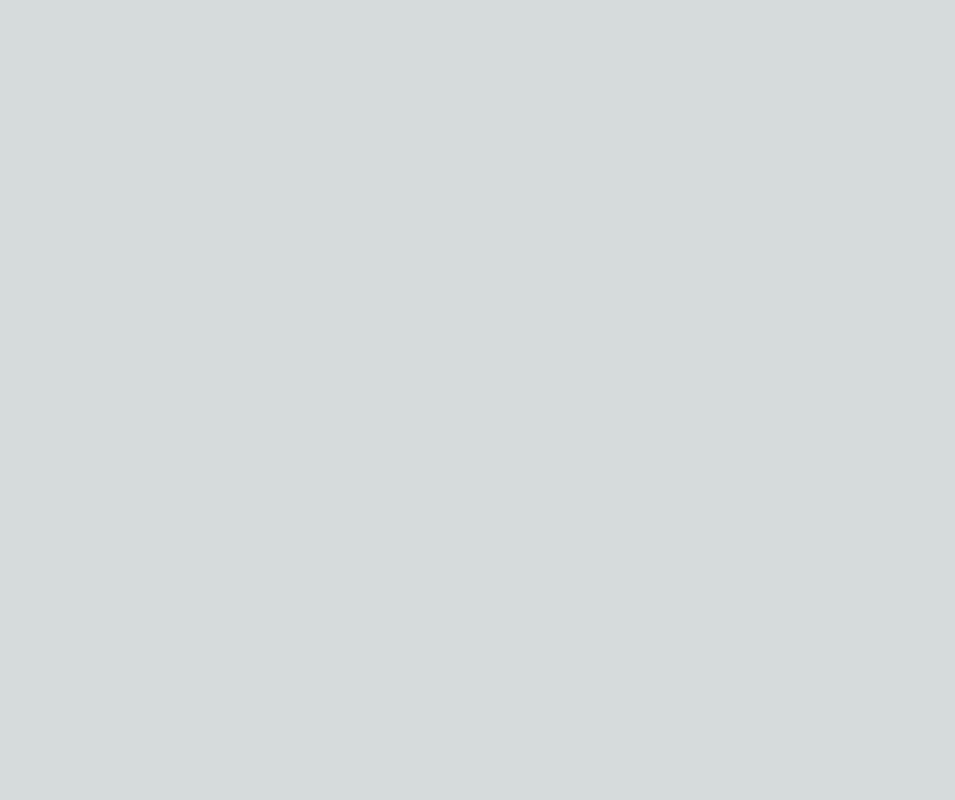
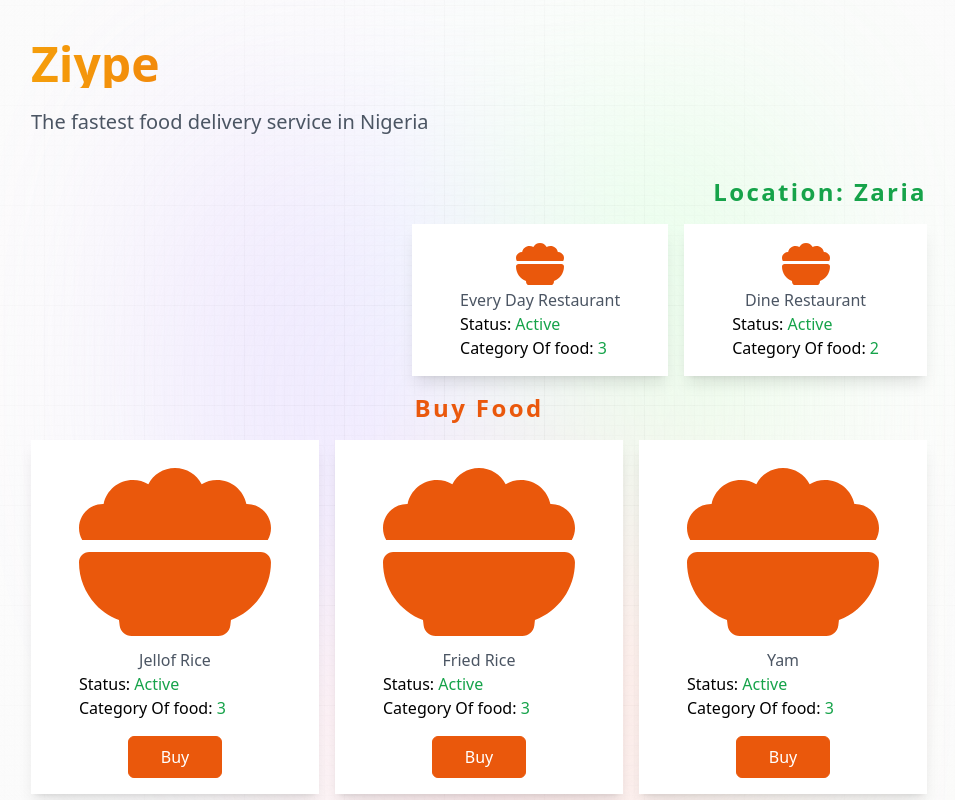
Before and after one commit to Abdullahi-design/todo-test, a Next.js app: page / in a window 1280 px wide. Shown: the top 800 px of the page, without its empty margins (161-1116 px from the left). Built offline with nearby package versions, Linux system fonts and the light colour scheme.

Commit message:
desktop view

```diff
--- a/app/globals.css
+++ b/app/globals.css
@@ -1,33 +1,85 @@
+@import url("https://fonts.googleapis.com/css2?family=Inter:wght@100;200;300;400;500;600;700;800;900&display=swap");
+
 @tailwind base;
 @tailwind components;
 @tailwind utilities;
 
-:root {
-  --foreground-rgb: 0, 0, 0;
-  --background-start-rgb: 214, 219, 220;
-  --background-end-rgb: 255, 255, 255;
+/*
+  Note: The styles for this gradient grid background is heavily inspired by the creator of this amazing site (https://dub.sh) – all credits go to them!
+*/
+
+/* logo_color: #ff5722 */
+/* logo_color: #1f2937 */
+
+.main {
+  width: 100vw;
+  min-height: 100vh;
+  position: fixed;
+  display: flex;
+  justify-content: center;
+  padding: 120px 24px 160px 24px;
+  pointer-events: none;
 }
 
-@media (prefers-color-scheme: dark) {
-  :root {
-    --foreground-rgb: 255, 255, 255;
-    --background-start-rgb: 0, 0, 0;
-    --background-end-rgb: 0, 0, 0;
+.main:before {
+  background: radial-gradient(circle, rgba(2, 0, 36, 0) 0, #fafafa 100%);
+  position: absolute;
+  content: "";
+  z-index: 2;
+  width: 100%;
+  height: 100%;
+  top: 0;
+}
+
+.main:after {
+  content: "";
+  background-image: url("/assets/images/grid.svg");
+  z-index: 1;
+  position: absolute;
+  width: 100%;
+  height: 100%;
+  top: 0;
+  opacity: 0.4;
+  filter: invert(1);
+}
+
+.gradient {
+  height: fit-content;
+  z-index: 3;
+  width: 100%;
+  max-width: 640px;
+  background-image: radial-gradient(
+      at 27% 37%,
+      hsla(215, 98%, 61%, 1) 0px,
+      transparent 0%
+    ),
+    radial-gradient(at 97% 21%, hsla(125, 98%, 72%, 1) 0px, transparent 50%),
+    radial-gradient(at 52% 99%, hsla(354, 98%, 61%, 1) 0px, transparent 50%),
+    radial-gradient(at 10% 29%, hsla(256, 96%, 67%, 1) 0px, transparent 50%),
+    radial-gradient(at 97% 96%, hsla(38, 60%, 74%, 1) 0px, transparent 50%),
+    radial-gradient(at 33% 50%, hsla(222, 67%, 73%, 1) 0px, transparent 50%),
+    radial-gradient(at 79% 53%, hsla(343, 68%, 79%, 1) 0px, transparent 50%);
+  position: absolute;
+  content: "";
+  width: 100%;
+  height: 100%;
+  filter: blur(100px) saturate(150%);
+  top: 80px;
+  opacity: 0.15;
+}
+
+@media screen and (max-width: 640px) {
+  .main {
+    padding: 0;
   }
 }
 
-body {
-  color: rgb(var(--foreground-rgb));
-  background: linear-gradient(
-      to bottom,
-      transparent,
-      rgb(var(--background-end-rgb))
-    )
-    rgb(var(--background-start-rgb));
+/* Tailwind Styles */
+
+.app {
+  @apply relative z-10 flex justify-center items-center flex-col max-w-7xl mx-auto sm:px-16 px-6;
 }
 
-@layer utilities {
-  .text-balance {
-    text-wrap: balance;
-  }
+.orange_gradient {
+  @apply bg-gradient-to-r from-amber-500 via-orange-600 to-yellow-500 bg-clip-text text-transparent;
 }
--- a/app/layout.tsx
+++ b/app/layout.tsx
@@ -1,6 +1,8 @@
 import type { Metadata } from "next";
 import { Inter } from "next/font/google";
 import "./globals.css";
+import Nav from "@/components/Nav";
+import Footer from "@/components/Footer";
 
 const inter = Inter({ subsets: ["latin"] });
 
@@ -15,8 +17,20 @@ export default function RootLayout({
   children: React.ReactNode;
 }>) {
   return (
-    <html lang="en">
-      <body className={inter.className}>{children}</body>
+    <html lang='en'>
+      <body>
+        <div className='main'>
+          <div className='gradient' />
+        </div>
+
+        <main className=''>
+          <div className='app flex flex-col overflow-hidden min-h-screen'>
+            {/* <Nav/> */}
+            <div className='flex-grow flex-1'>{children}</div>
+            <Footer/>
+          </div>
+        </main>
+      </body>
     </html>
   );
 }
--- a/app/page.tsx
+++ b/app/page.tsx
@@ -1,7 +1,16 @@
-import Image from "next/image";
+import FoodCategory from "@/components/FoodCategory";
+import HeroPage from "@/components/HeroPage";
+import RestaurantCard from "@/components/RestaurantCard";
 
 export default function Home() {
   return (
-    <main></main>
+    <main className="w-full text-center">
+
+      <HeroPage/>
+
+      <RestaurantCard/>
+
+      <FoodCategory/>
+    </main>
   );
 }
--- /dev/null
+++ b/components/FoodCategory.tsx
@@ -0,0 +1,30 @@
+import { restaurants } from '@/data'
+import { FaBowlFood } from "react-icons/fa6";
+
+const FoodCategory = () => {
+  return (
+    <div>
+        <h1 className='text-2xl my-4 text-orange-600 font-bold tracking-widest'>Buy Food</h1>
+
+        <div className='gap-4 grid grid-cols-3'>
+            {restaurants.map((restaurant) => (
+                restaurant.dishes.map((dish, index) => (
+                    <div key={index} className='bg-white shadow-lg p-4 px-12'>
+                        <span className='bg-red-300'><FaBowlFood className='w-48 h-48 text-center mx-auto text-orange-600' /></span>
+                        <h1 className='text-gray-600'>{dish.name}</h1>
+                        <h1 className='text-left'>Status: <span className='text-green-600'>Active</span> </h1>
+                        <h1 className='text-left'>Category Of food: {" "}
+                            <span className='text-green-600'>
+                                {restaurant.dishes.length}
+                            </span>
+                        </h1>
+                        <button className='text-white bg-orange-600 px-8 p-2 rounded-md mt-4 hover:bg-white hover:text-black border border-orange-600 transition delay-150'>Buy</button>
+                    </div>
+                ))
+            ))}
+        </div>
+    </div>
+  )
+}
+
+export default FoodCategory
--- /dev/null
+++ b/components/Footer.tsx
@@ -0,0 +1,10 @@
+const Footer = () => {
+  return (
+    <div className='flex w-full gap-2 my-4 border-t-[1.7px] border-black justify-center'>
+        <p className='mt-4'>Powered by</p>
+        <h1 className="orange_gradient text-2xl leading-[1.15] mt-4">Ziype</h1>
+    </div>
+  )
+}
+
+export default Footer
--- /dev/null
+++ b/components/HeroPage.tsx
@@ -0,0 +1,16 @@
+import React from 'react'
+
+const HeroPage = () => {
+    return (
+        <div className='my-10 text-left'>
+            <h1 className="orange_gradient mt-5 text-4xl font-extrabold leading-[1.15] text-black md:text-5xl">
+                Ziype
+            </h1>
+            <p className="mt-5 text-md text-gray-600 md:text-xl max-w-lg">
+                The fastest food delivery service in Nigeria
+            </p>
+        </div>
+    )
+}
+
+export default HeroPage
--- /dev/null
+++ b/components/Nav.tsx
@@ -0,0 +1,13 @@
+import React from 'react'
+
+const Nav = () => {
+  return (
+    <div className='border-b-[1.7px] border-black w-full'>
+        <h1 className="my-3 text-left orange_gradient mt-5 text-4xl font-extrabold leading-[1.15] text-black md:text-5xl">
+            LOGO
+        </h1>
+    </div>
+  )
+}
+
+export default Nav
--- /dev/null
+++ b/components/RestaurantCard.tsx
@@ -0,0 +1,26 @@
+import { restaurants } from '../data'
+import { FaBowlFood } from "react-icons/fa6";
+
+const RestaurantCard = () => {
+    return (
+        <div>
+            <h1 className='text-2xl my-4 text-right text-green-600 font-bold tracking-widest'>Location: Zaria</h1>
+            <div className='flex gap-4 justify-end'>
+                {restaurants.map(restaurant => (
+                    <div className='bg-white shadow-lg p-4 px-12'>
+                        <span className=''><FaBowlFood className='w-12 h-12 text-center mx-auto text-orange-600' /></span>
+                        <h1 className='text-gray-600'>{restaurant.name}</h1>
+                        <h1 className='text-left'>Status: <span className='text-green-600'>Active</span> </h1>
+                        <h1 className='text-left'>Category Of food: {" "}
+                            <span className='text-green-600'>
+                                {restaurant.dishes.length}
+                            </span>
+                        </h1>
+                    </div>
+                ))}
+            </div>
+        </div>
+    )
+}
+
+export default RestaurantCard
--- /dev/null
+++ b/data.js
@@ -0,0 +1,32 @@
+export const restaurants = [
+    {
+        name: "Every Day Restaurant",
+        dishes: [
+            {name: "Jellof Rice", price: 800},
+            {name: "Fried Rice", price: 800},
+            {name: "Yam", price: 800}
+        ],
+        addOn: [
+            {name: "Chicken", price: 1500, amount: 1},
+            {name: "Plantain", price: 200, amount: 1},
+            {name: "Boiled Eggs", price: 200, amount: 1},
+            {name: "Fried Eggs", price: 200, amount: 1},
+            {name: "Liver Sauce", price: 200, amount: 1},
+            {name: "Beaf", price: 200, amount: 1}
+        ]
+    },
+    {
+        name: "Dine Restaurant",
+        dishes: [
+            {name: "Matched Beans", otherName: 'Ewa Agoyin', price: 800},
+            {name: "Pounded Yam", price: 800}
+        ],
+        addOn: [
+            {name: "Chicken", price: 1500, amount: 1},
+            {name: "Plantain", price: 200, amount: 1},
+            {name: "Boiled Eggs", price: 200, amount: 1},
+            {name: "Fried Eggs", price: 200, amount: 1},
+            {name: "Beaf", price: 200, amount: 1}
+        ]
+    },
+]
```
Also changed, not shown: package.json (+4 -3 lines), public/assets/images/grid.svg (added), 1 other file (tests, documents, lock files or other folders).
